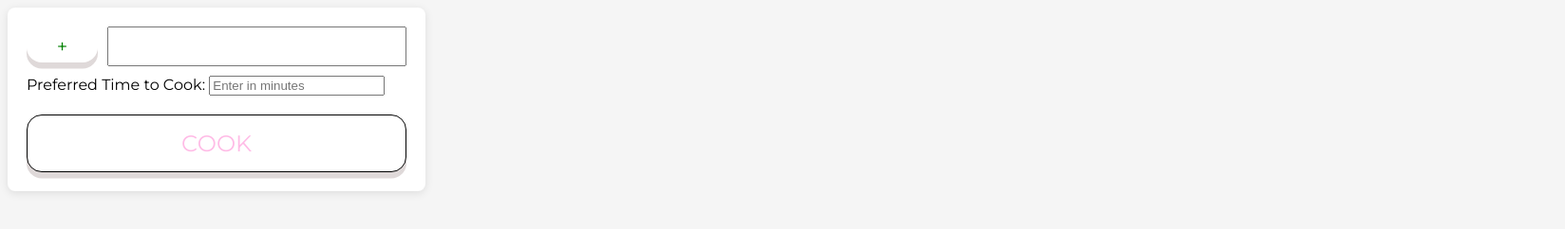
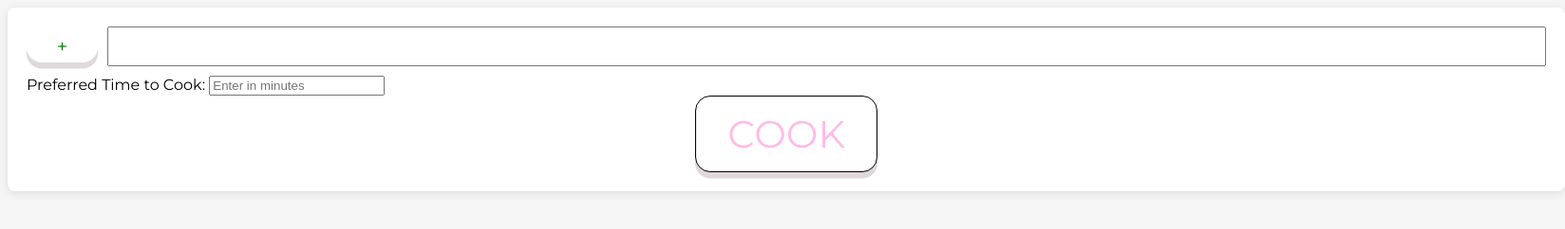
Before and after one commit to LucasLombardi7/MyAIChef, a plain HTML site: page Page 1/index.html in a window 1280 px wide. Shown: the part 74-316 px from the top of the page at 95% size, 1648 px wide, since content can reach past the window. Drawn offline with Linux system fonts and the light colour scheme.

Commit message:
center div
PLEASE PLEASE PLEASE PLESAE CENTER

```diff
--- a/Page 1/styles.css
+++ b/Page 1/styles.css
@@ -35,7 +35,7 @@ body {
     padding: 20px;
     border-radius: 8px;
     box-shadow: 0 2px 10px rgba(0, 0, 0, 0.1);
-    width: 400px;
+    width: 1600px;
 }
 
 .ingredient-box {
@@ -70,10 +70,12 @@ body {
 
 .cookButton {
     display: block;
-    width: 100%;
+    width: 12%;
     padding: 15px;
-    font-size: 24px;
-    margin-top: 20px;
+    font-size: 40px;
+    display: block;
+    margin: auto;
+
     cursor: pointer;
     background-color: white;
     border: 1px solid black;
```
